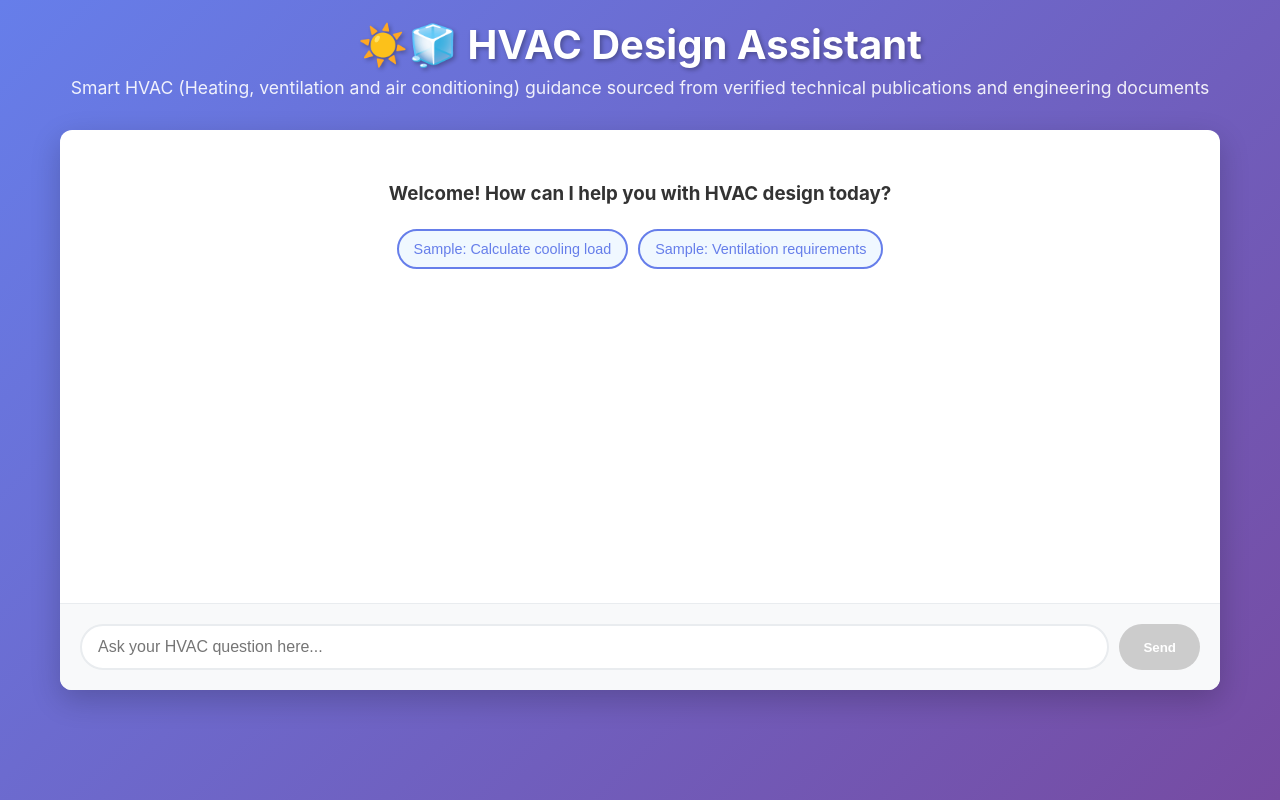
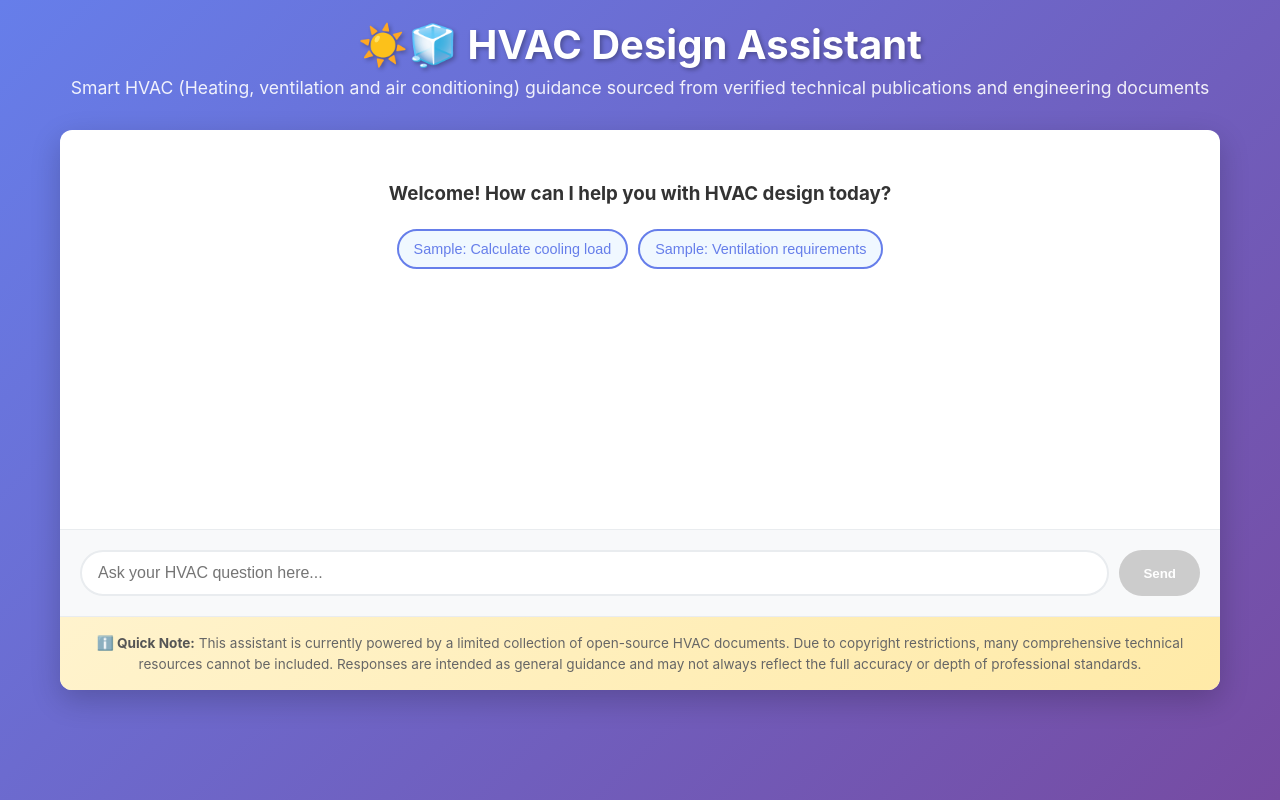
Before and after one commit to AP-047/hvac-assistant, a React (Create React App) app in the folder frontend/: page / in a window 1280 px wide. Built offline with nearby package versions, Linux system fonts and the light colour scheme.

Commit message:
Add disclaimer to inform users about the limitations of the HVAC assistant's resources

```diff
--- a/frontend/src/App.js
+++ b/frontend/src/App.js
@@ -111,6 +111,10 @@ function App() {
             Send
           </button>
         </form>
+
+        <div className="disclaimer">
+          <p><strong>ℹ️ Quick Note:</strong> This assistant is currently powered by a limited collection of open-source HVAC documents. Due to copyright restrictions, many comprehensive technical resources cannot be included. Responses are intended as general guidance and may not always reflect the full accuracy or depth of professional standards.</p>
+        </div>
       </div>
     </div>
   );
```
